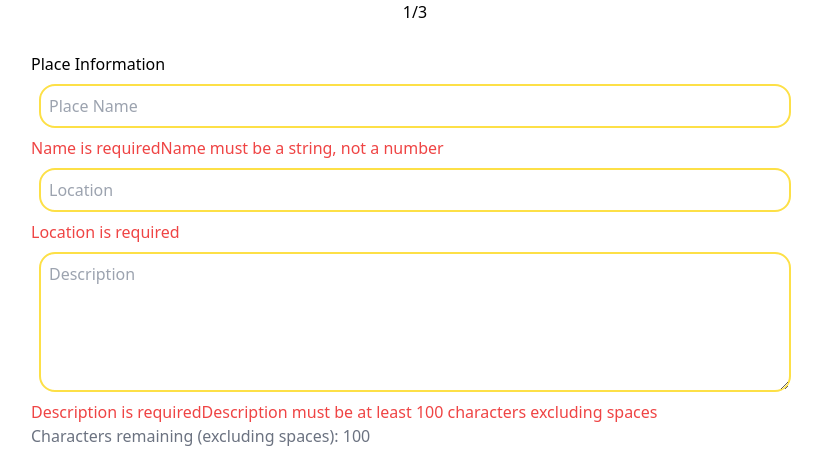
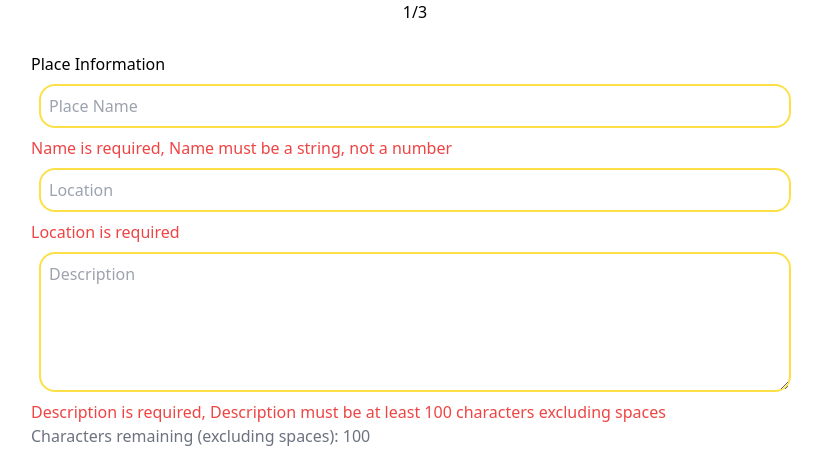
Before and after one commit to dark0crystal/almlah, a Next.js app: page /en/addPlace in a window 1280 px wide. Shown: the top 454 px of the page, without its empty margins (225-1047 px from the left). Built offline with nearby package versions, Linux system fonts and the light colour scheme; no server answers; sample sign-in values are in the browser's storage; a web font is replaced by a local one.

Commit message:
form fix

```diff
--- a/src/app/[locale]/(protected)/addPlace/page.tsx
+++ b/src/app/[locale]/(protected)/addPlace/page.tsx
@@ -51,7 +51,7 @@ const INITIAL_DATA: FromData = {
 
 const AddPlace = () => {
   const [data, setData] = useState<FromData>(INITIAL_DATA);
-  const [errors, setErrors] = useState<Partial<Record<keyof FromData, string[]>>>({});
+  const [errors, setErrors] = useState<Partial<Record<keyof FromData, string>>>({});
   const [isSubmitting, setIsSubmitting] = useState(false);
   const [isValid, setIsValid] = useState(false);
 
@@ -67,7 +67,7 @@ const AddPlace = () => {
   useEffect(() => {
     const result = InfoSchema.safeParse(data);
     if (!result.success) {
-      const formattedErrors: Partial<Record<keyof FromData, string[]>> = {};
+      const formattedErrors: Partial<Record<keyof FromData, string>> = {};
 
       // Handle Zod error formatting
       const errorFormat = result.error.format();
@@ -75,13 +75,13 @@ const AddPlace = () => {
         const errors = errorFormat[key as keyof typeof errorFormat];
 
         if (errors && typeof errors === 'object' && '_errors' in errors) {
-          // Ensure errors._errors is an array
+          // Ensure errors._errors is an array and join them into a single string
           if (Array.isArray(errors._errors)) {
-            formattedErrors[key as keyof FromData] = errors._errors;
+            formattedErrors[key as keyof FromData] = errors._errors.join(', ');
           }
         } else if (Array.isArray(errors)) {
-          // Handle case where errors is an array of strings
-          formattedErrors[key as keyof FromData] = errors;
+          // Handle case where errors is an array of strings and join them into a single string
+          formattedErrors[key as keyof FromData] = errors.join(', ');
         }
       });
 
```
